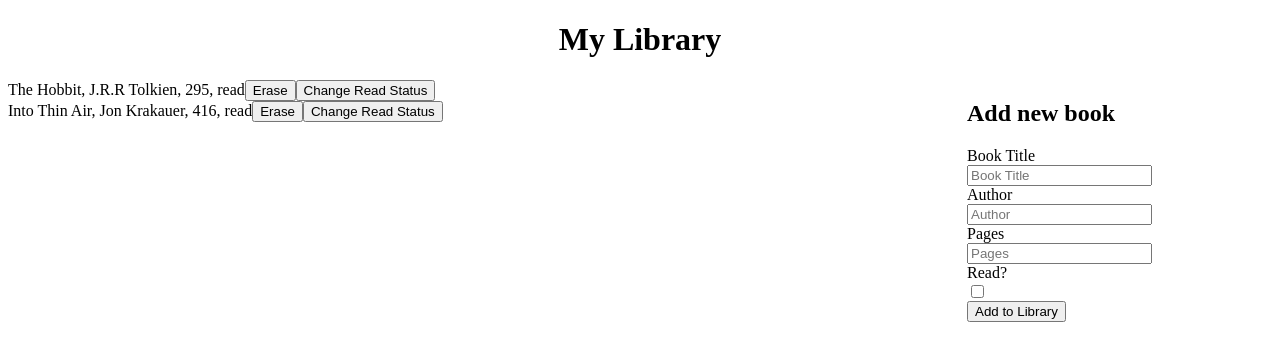
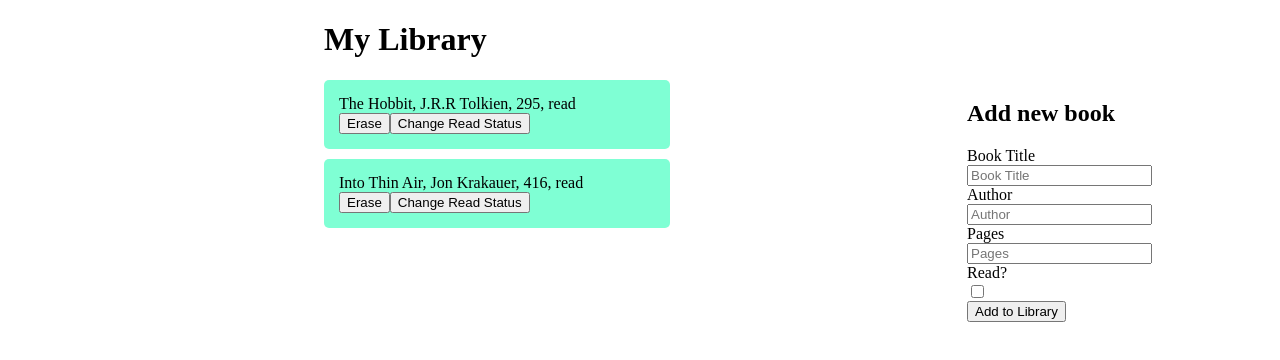
Before and after one commit to Lucas-Vergara/my-library, a plain HTML site: page index.html in a window 1280 px wide. Drawn offline with Linux system fonts and the light colour scheme.

Commit message:
some css

```diff
--- a/script.js
+++ b/script.js
@@ -37,6 +37,9 @@ function display() {
     document.getElementById('books').innerHTML = ''
     for (let i=0; i<library.length; i++) {
         let div = document.createElement("div")
+        let div2 = document.createElement("div")
+        let div3 = document.createElement("div")
+
         if (library[i].read == true) {
             div.innerHTML = library[i].title + ', ' + library[i].author + ", " + library[i].pages + ', ' + 'read'
         } else {
@@ -46,15 +49,17 @@ function display() {
         erase.innerText = 'Erase'
         erase.id = i
         erase.addEventListener('click', deleteBook)
-        div.appendChild(erase)
+        div2.appendChild(erase)
 
         let readStatus = document.createElement('button')
         readStatus.innerText = 'Change Read Status'
         readStatus.id = i
         readStatus.addEventListener('click', changeReadStatus)
-        div.appendChild(readStatus)
+        div2.appendChild(readStatus)
 
-        document.getElementById('books').appendChild(div);
+        div3.appendChild(div);
+        div3.appendChild(div2);
+        document.getElementById('books').appendChild(div3)
     }
 }
 
--- a/style.css
+++ b/style.css
@@ -1,5 +1,8 @@
 h1 {
-    text-align: center;
+    display: block;
+    margin-left: auto;
+    margin-right: auto;
+    width: 50%;
 }
 
 #book-form {
@@ -7,4 +10,21 @@ h1 {
     top: 10%;
     right: 10%;
 }
-#book-form > * { display: block; }
+#book-form > * { display: block;}
+
+#books {
+    align-self: center;
+    display: block;
+    margin-left: auto;
+    margin-right: auto;
+    width: 50%;
+
+}
+
+#books > *{
+    background-color: aquamarine;
+    padding: 15px;
+    width: 50%;
+    margin-bottom: 10px;
+    border-radius: 5px;
+}
```
